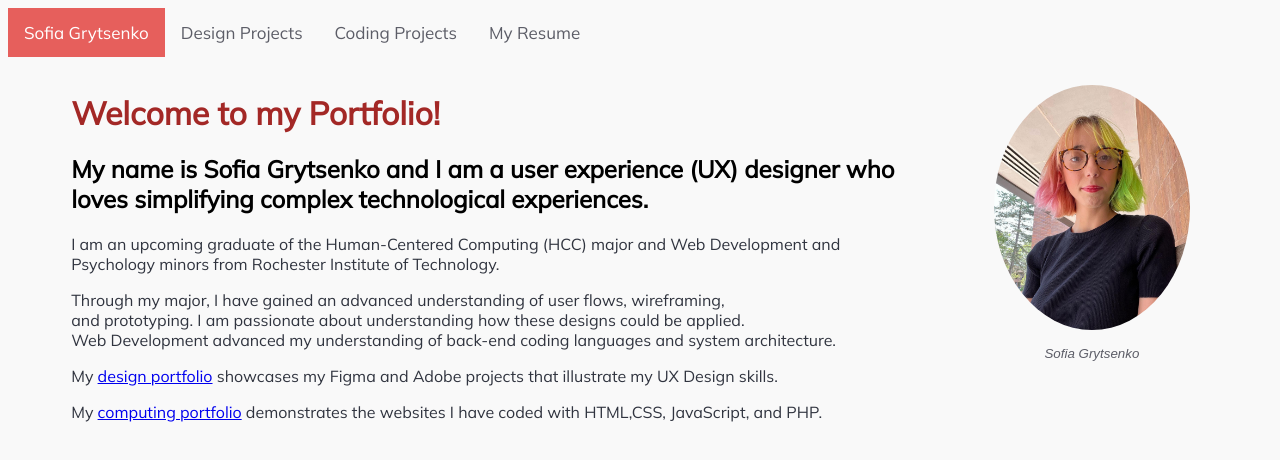
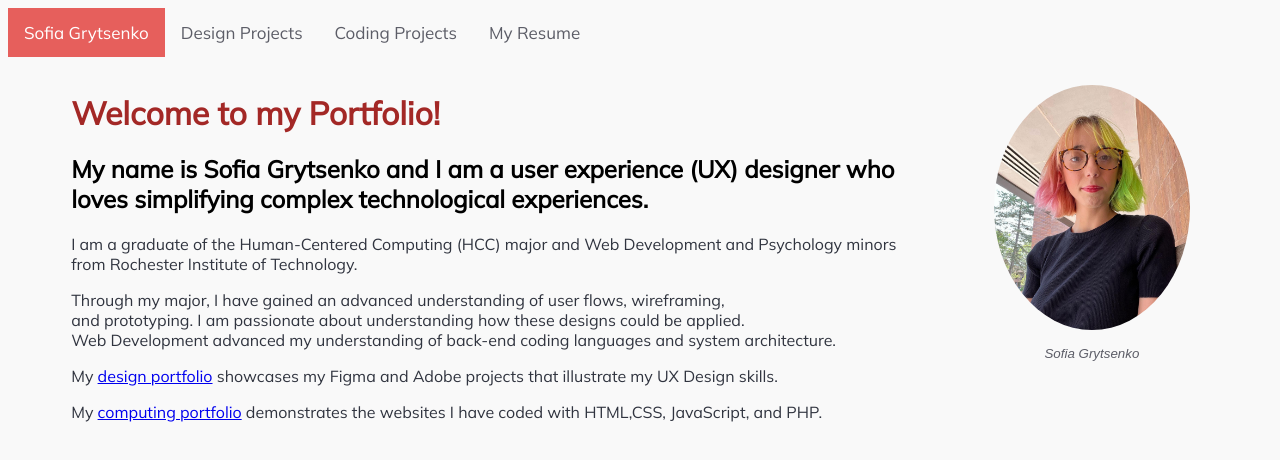
Before and after one commit to sofgry19/portfolio, a plain HTML site: page index.html in a window 1280 px wide. Drawn offline with Linux system fonts and the light colour scheme; a web font is replaced by a local one.

Commit message:
Update index.html

```diff
--- a/index.html
+++ b/index.html
@@ -29,7 +29,7 @@
     </div>
     <h1>Welcome to my Portfolio!</h1>
 		<h2>My name is Sofia Grytsenko and I am a user experience (UX) designer who loves simplifying complex technological experiences.</h2>
-	    <p>I am an upcoming graduate of the Human-Centered Computing (HCC) major and Web Development and Psychology minors from Rochester Institute of Technology.</p>
+	    <p>I am a graduate of the Human-Centered Computing (HCC) major and Web Development and Psychology minors from Rochester Institute of Technology.</p>
 			<p>Through my major, I have gained an advanced understanding of user flows, wireframing, <br> and prototyping. I am passionate about understanding how these designs could be applied.<br>Web Development advanced my understanding of back-end coding languages and system architecture.</p>
     <p>My <a href="design.html">design portfolio</a> showcases my Figma and Adobe projects that illustrate my UX Design skills.</p>
     <p>My <a href="computing.html">computing portfolio</a> demonstrates the websites I have coded with HTML,CSS, JavaScript, and PHP.</p>
```
